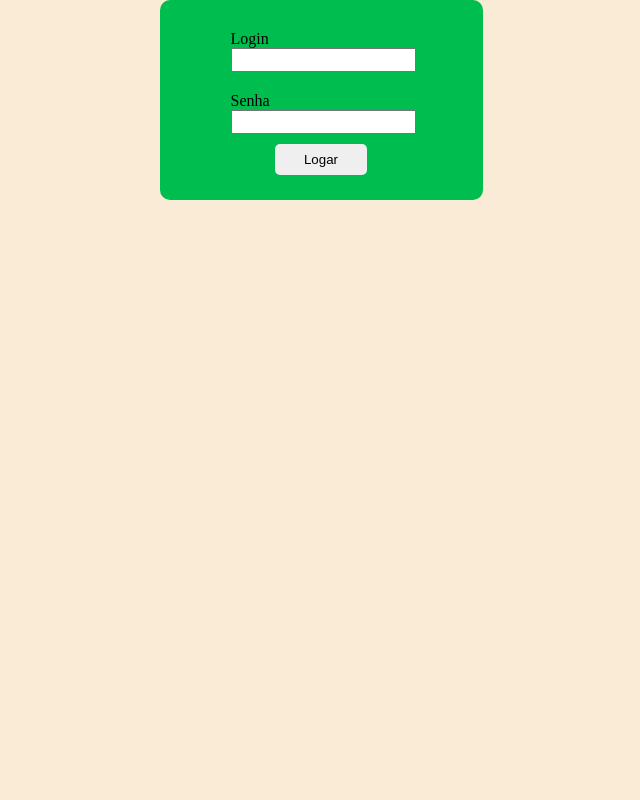
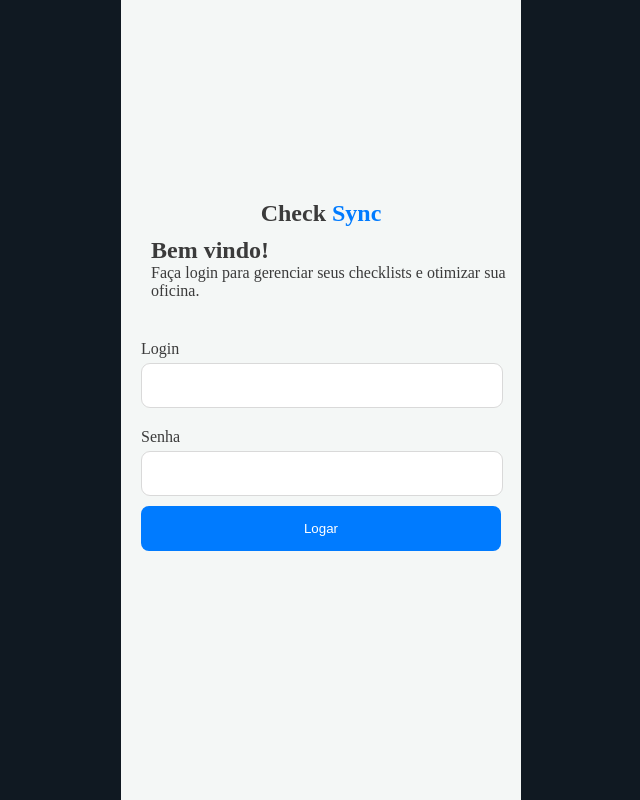
Before and after one commit to leomarqueti/CheckSync, a plain HTML site: page login.html in a window 1280 px wide. Shown: the whole page, without its empty margins (319-959 px from the left). Drawn offline with Linux system fonts and the light colour scheme.

Commit message:
Melhorando o login

```diff
--- a/login.html
+++ b/login.html
@@ -7,8 +7,17 @@
     <title>CheckSync</title>
 </head>
 <body>
-    <main>
+
         <section>
+
+            <div id="divPrincipal">
+                 <div>
+                    <h1>Check<span color="#007BFF"> Sync</span></h1>
+                    <div id="divForm">
+                        <h2>Bem vindo!</h2>
+                        <p>Faça login para gerenciar seus checklists e otimizar sua oficina.</p>
+                    </div>
+                </div>
                 <form action="" id="loginForm">
                     <div id="divForm">
                         <label  id="labelLogin">
@@ -22,9 +31,11 @@
                         </label>
                         <input type="password" name="" id="inputSenha">
                     </div>
-                <button type="submit">Logar</button>
+                    <button type="submit" href="menu.html">Logar</button>
                 </form>
+            </div>
+
         </section>
-    </main>
+
 </body>
 </html>
--- a/style/login.css
+++ b/style/login.css
@@ -4,16 +4,18 @@
 }
 
 body {
-    background-color: antiquewhite;
+    background-color: #101922;
+    color: #3b3b3b;
 }
 
 section {
-    background-color: rgb(0, 189, 79);
-    width: 323px;
-    height: 200px;
-    border-radius: 10px;
+    background-color: #f4f7f6;
+    width: 50vh;
+    height: 100vh;
     margin-left: auto;
     margin-right: auto;
+    text-align: center;
+    display:block
 }
 
 #loginForm{
@@ -22,21 +24,49 @@ section {
     padding: 20px;
     flex-direction: column;
     align-items: center;
+    text-align: left;
 }
+#divPrincipal {
+    padding-top: 50%;
+}
+
 #divForm{
     padding: 10px;
     display: flex;
     justify-content: center;
     flex-direction: column;
+    width: 100%;
+    text-align: left;
+    margin-left: 20px;
+    margin-right: 20px;
+
+}
+
+label {
+    margin-bottom: 5px;
+
 }
 input {
     width: 100%;
-    height: 20px;
+    border: 1px solid #d9d9d9;
+    height: 43px;
+    border-radius: 9px;
 }
 
 button {
-    width: 92px;
+    width: 100%;
     padding: 8px;
     border: none;
-    border-radius: 5px;
+    border-radius: 8px;
+    height: 45px;
+    background-color: #007bff;
+    color: white;
 }
+
+button:hover {
+    background-color: cadetblue;
+}
+
+span {
+    color: #007BFF;
+}
```
Lines whose indentation alone changed are shown as unchanged.
